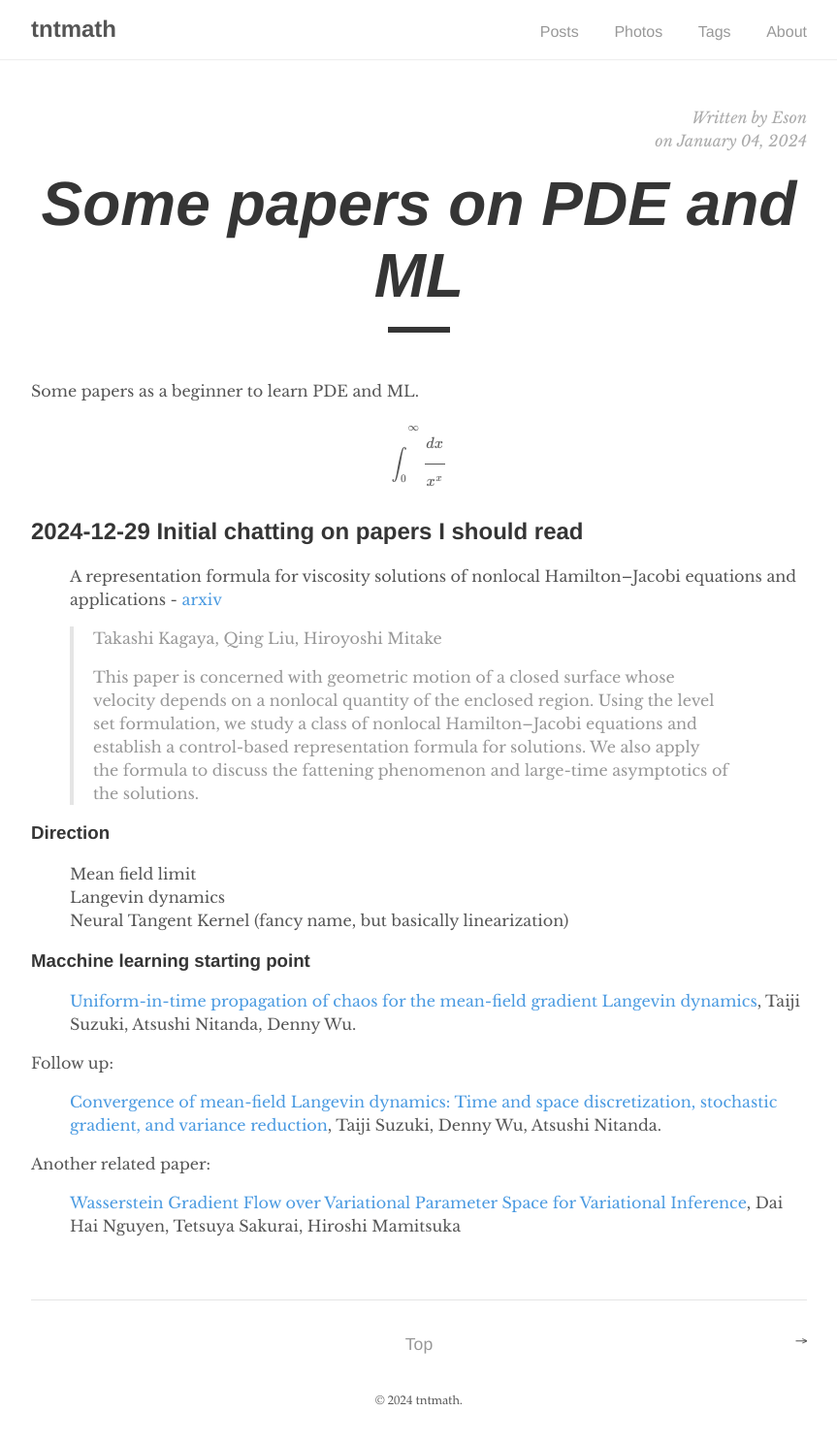
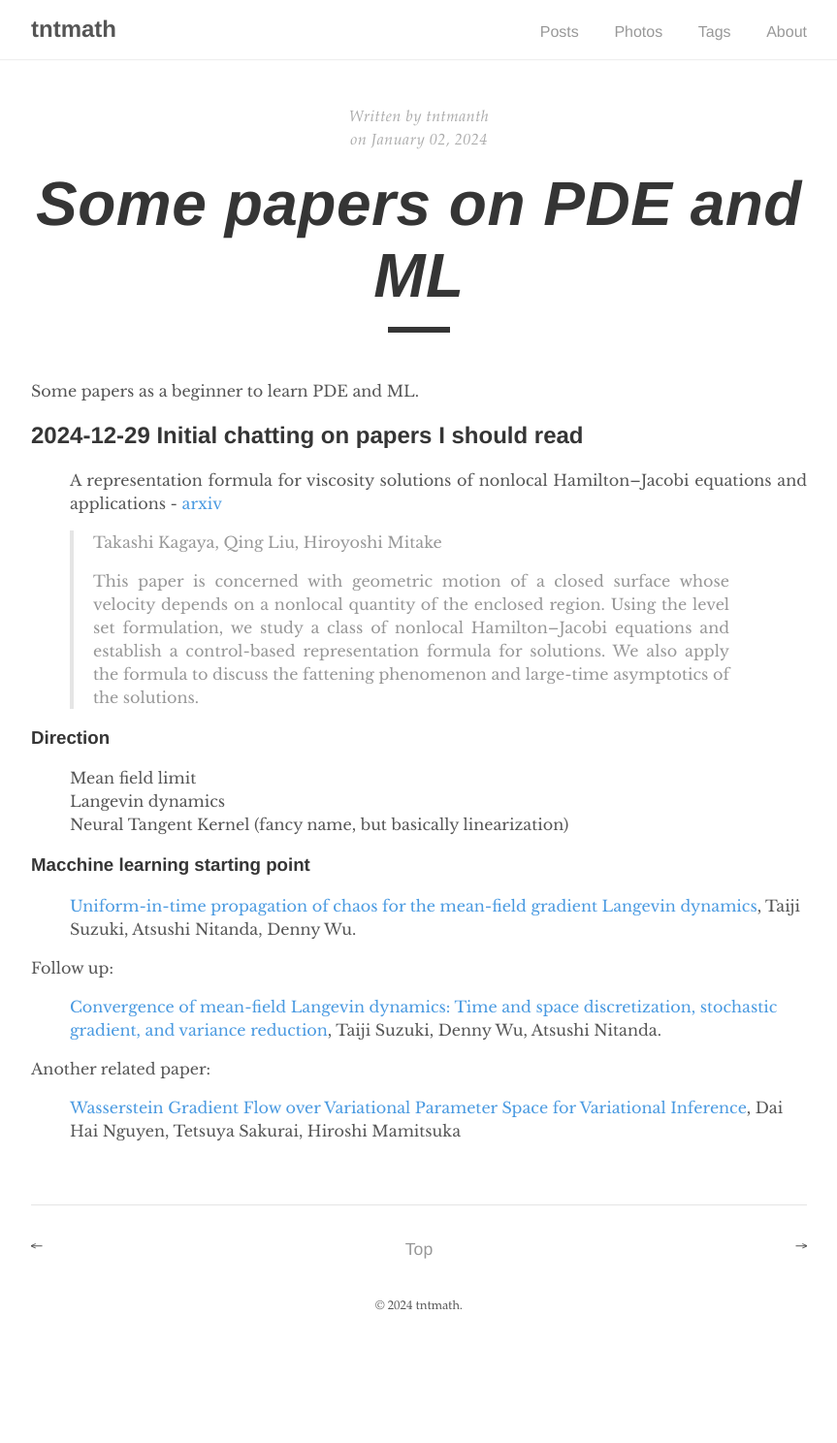
Before and after one commit to tunguyenthaison/tntmath, a Jekyll site: the page built from _posts/2024-01-02-ml-pde.md, in a window 1280 px wide. Shown: the whole page at 97% size, without its empty margins (208-1071 px from the left). Built offline with Jekyll 4.4.1, drawn with Linux system fonts in a browser that asks for light colours; formulas are drawn with MathJax 3; after the commit the page ends 1390 px from its top, so only the background shows below that.

Commit message:
update blog

```diff
--- a/_posts/2024-01-04-machine-learning-pde.md
+++ b/_posts/2024-01-02-ml-pde.md
@@ -1,19 +1,17 @@
 ---
 layout: post
 title: "Some papers on PDE and ML"
-author: "Eson"
+author: "tntmanth"
 tags: math, mitake
 excerpt_separator: <!--more-->
 mathjax: true
+date: 2024-01-02
 ---
 
 Some papers as a beginner to learn PDE and ML.
+<!--more-->
 
-$$
-    \int_0^\infty \frac{dx}{x^x}
-$$
 
-<!--more-->
 
 ## 2024-12-29 Initial chatting on papers I should read
 
--- a/_sass/tale/_post.scss
+++ b/_sass/tale/_post.scss
@@ -3,11 +3,11 @@
 
   &-info {
     color: $default-tint;
-    // font-family: $serif-secondary;
-    // letter-spacing: 0.5px;
-    // text-align: center;
+    font-family: $serif-secondary;
+    letter-spacing: 0.5px;
+    text-align: center;
     font-style: italic;
-    text-align: right;
+    // text-align: right;
 
     span {
       font-style: italic;
@@ -31,7 +31,7 @@
 
   p {
     margin: 0 0 1rem;
-    // text-align: justify;
+    text-align: justify;
   }
 
   a:hover {
```
